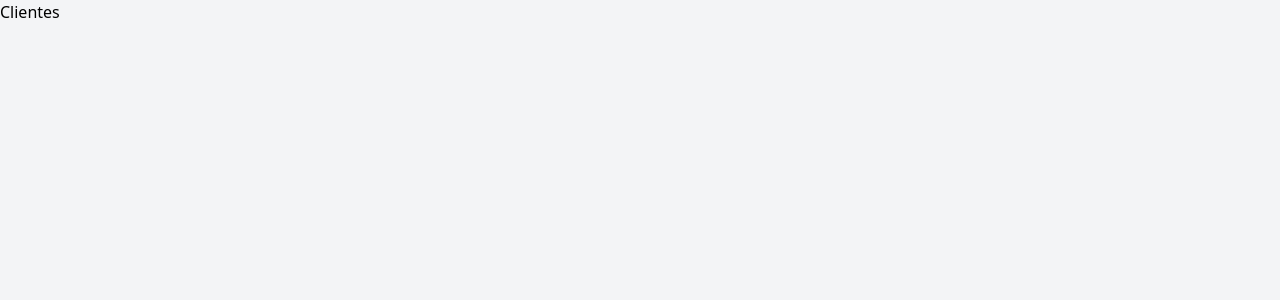
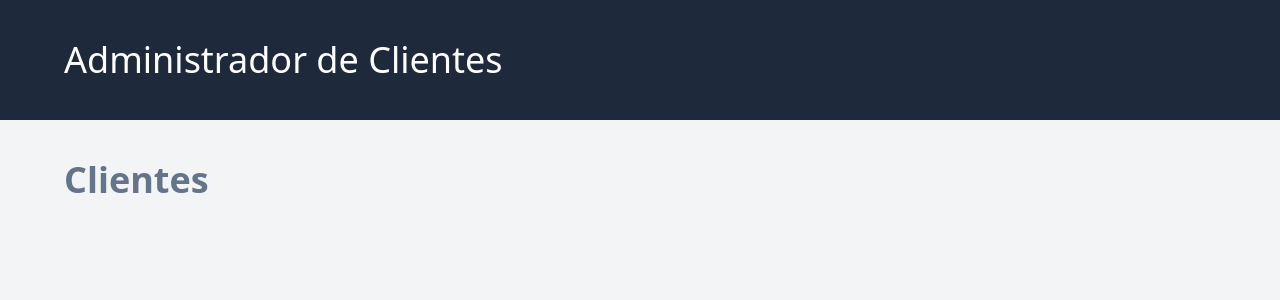
Before and after one commit to csena72/crm-vue, a Vue app: page / in a window 1280 px wide. Shown: the top 300 px of the page. Built offline with nearby package versions, Linux system fonts and the light colour scheme.

Commit message:
Agrego estilos

```diff
--- a/src/App.vue
+++ b/src/App.vue
@@ -5,5 +5,12 @@
 </script>
 
 <template>
-  <RouterView />
+  <header class="bg-slate-800">
+    <div class="mx-auto max-w-6xl py-10">
+      <h1 class="text-4xl font-extraabold text-white">Administrador de Clientes</h1>
+    </div>
+  </header>
+  <main class="max-w-6xl mx-auto mt-10">
+    <RouterView />
+  </main>
 </template>
--- a/src/views/ClientesView.vue
+++ b/src/views/ClientesView.vue
@@ -4,6 +4,6 @@
 
 <template>
     <div>
-        <h1>Clientes</h1>
+        <h1 class="text-4xl font-extrabold text-slate-500">Clientes</h1>
     </div>
 </template>
```
